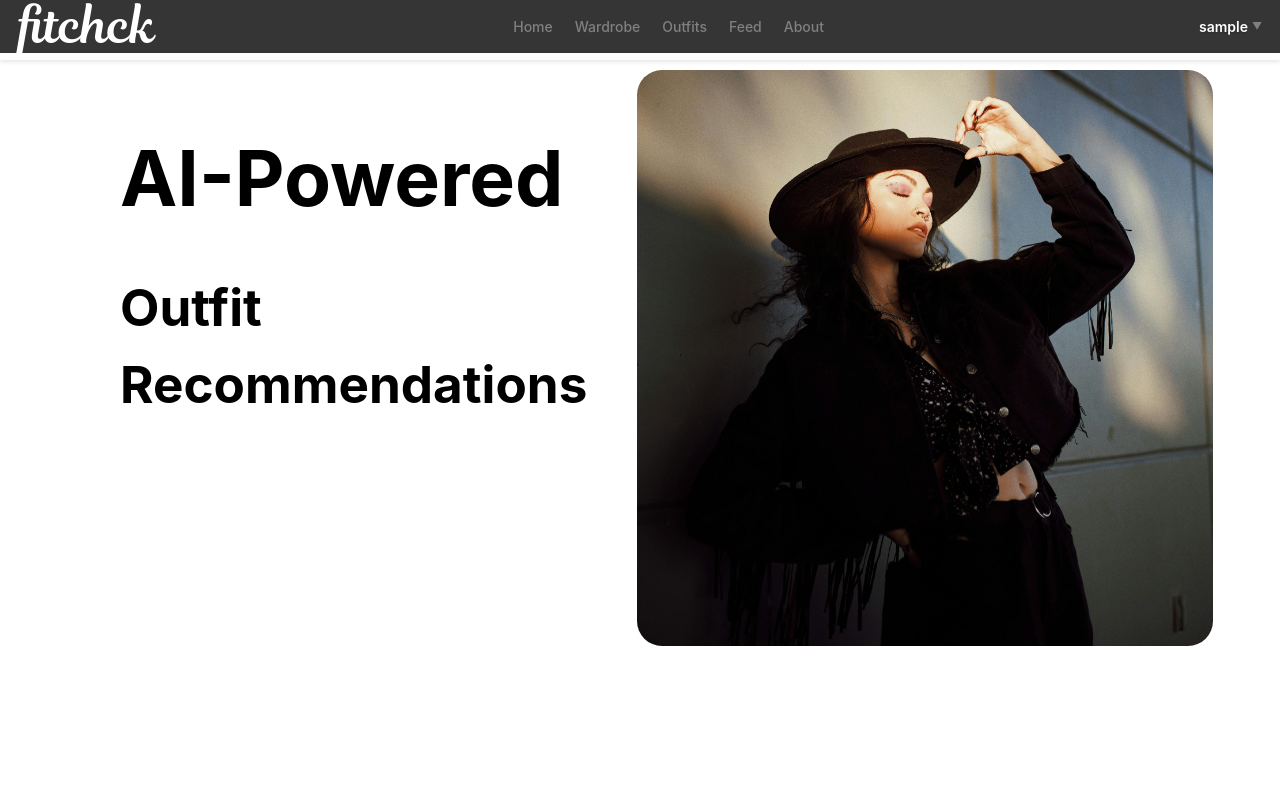
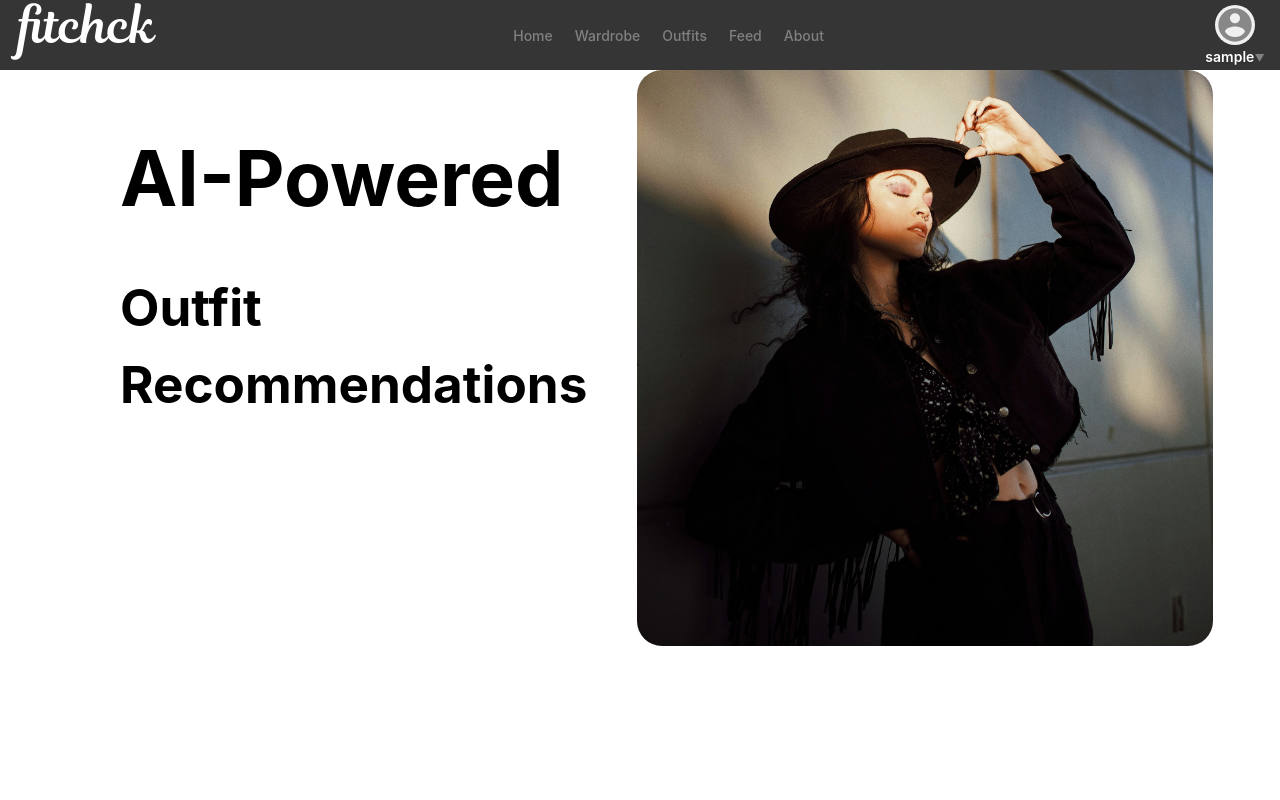
Before and after one commit to dwu006/fashionapp, a React (Vite) app: page / in a window 1280 px wide. Shown: the top 800 px of the page. Built offline with nearby package versions, Linux system fonts and the light colour scheme; no server answers; sample sign-in values are in the browser's storage.

Commit message:
added pfp to header and fixed component

```diff
--- a/src/components/ProfilePicture.jsx
+++ b/src/components/ProfilePicture.jsx
@@ -9,6 +9,7 @@ function ProfilePicture({ size = 'medium', editable = false, onUploadSuccess = n
   const [profileImage, setProfileImage] = useState(DEFAULT_PROFILE_IMAGE);
   const [showModal, setShowModal] = useState(false);
   const [selectedFile, setSelectedFile] = useState(null);
+  const [timestamp, setTimestamp] = useState(Date.now());
 
   // sizes
   const sizeClass = size === 'small' ? 'profile-small' :
@@ -18,18 +19,20 @@ function ProfilePicture({ size = 'medium', editable = false, onUploadSuccess = n
   useEffect(() => {
     const token = localStorage.getItem('token');
     if (token) {
-      axios.get('http://localhost:5000/users/profile-picture', {
+      axios.get(`http://localhost:5000/users/profile-picture?t=${timestamp}`, {
         headers: { Authorization: `Bearer ${token}` },
         responseType: 'blob'
       })
       .then(response => {
-        setProfileImage(URL.createObjectURL(response.data));
+        const imageUrl = URL.createObjectURL(response.data);
+        setProfileImage(imageUrl);
+        localStorage.setItem('profileImageUrl', imageUrl);
       })
-      .catch(() => {
-        // use default if error
+      .catch((error) => {
+        console.log('using default pfp', error);
       });
     }
-  }, []);
+  }, [timestamp]);
 
   const handleUpload = async () => {
     if (!selectedFile) return;
@@ -46,10 +49,13 @@ function ProfilePicture({ size = 'medium', editable = false, onUploadSuccess = n
         }
       });
 
-      setProfileImage(URL.createObjectURL(selectedFile));
+      setTimestamp(Date.now());
       setShowModal(false);
+      setSelectedFile(null);
+
       if (onUploadSuccess) onUploadSuccess();
     } catch (error) {
+      console.error('upload error:', error);
       alert('Failed to upload image');
     }
   };
--- a/src/components/UserHeader.jsx
+++ b/src/components/UserHeader.jsx
@@ -2,6 +2,7 @@ import "../styles/HeaderFooter.css";
 import "../styles/UserHeader.css";
 import { useNavigate, Link } from "react-router-dom";
 import { useState, useRef, useEffect } from "react";
+import ProfilePicture from "./ProfilePicture.jsx";
 
 function UserHeader() {
     const navigate = useNavigate();
@@ -70,6 +71,7 @@ function UserHeader() {
         if (id === "logout") {
             localStorage.removeItem('token');
             localStorage.removeItem('username'); // Clear username on logout
+            localStorage.removeItem('profileImageUrl'); // Clear profile image URL on logout
             navigate("/");
             setIsDropdownOpen(false);
         }
@@ -97,7 +99,11 @@ function UserHeader() {
                         className={`button login profile-button ${isDropdownOpen ? 'open' : ''}`}
                         onClick={() => setIsDropdownOpen(!isDropdownOpen)}
                     >
-                        <span className="username">{username}</span> <span className="arrow">▼</span>
+                        <div className="profile-button-content">
+                            <ProfilePicture size="small" />
+                            <span className="username">{username}</span>
+                            <span className="arrow">▼</span>
+                        </div>
                     </button>
                     {isDropdownOpen && (
                         <div className="profile-dropdown">
```
